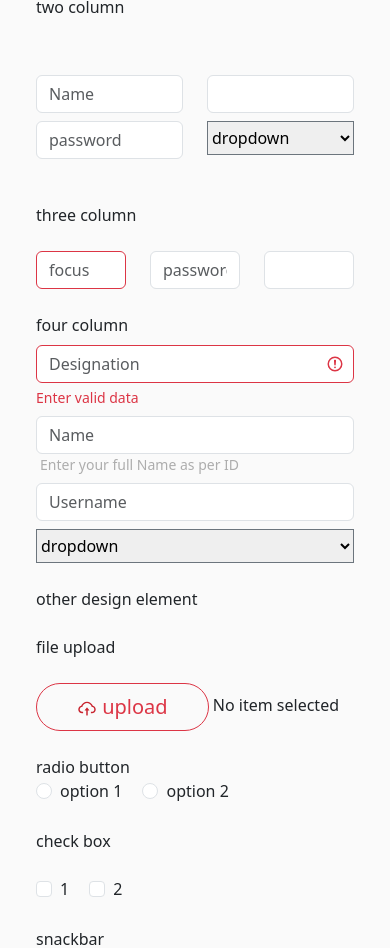
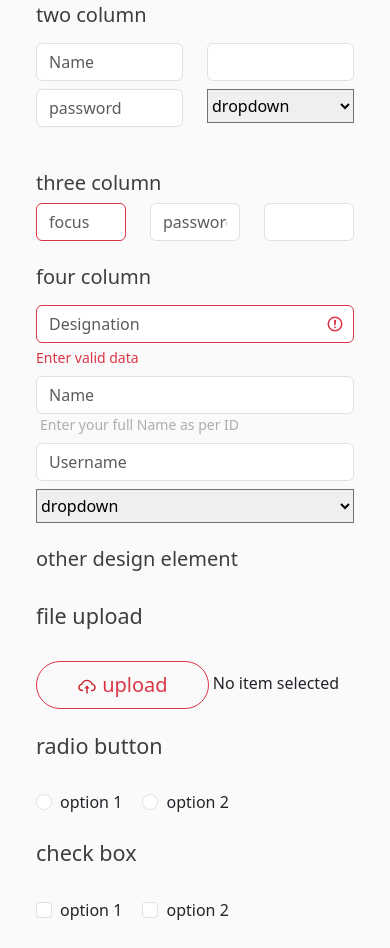
Before and after one commit to HirenPatel15/HTML-Training-Assignment, a plain HTML site: page innerpage.html in a window 390 px wide. Shown: the part 451-1399 px from the top of the page. Drawn offline with nearby package versions, Linux system fonts and the light colour scheme.

Commit message:
make progress on responsive part

```diff
--- a/CSS/style.css
+++ b/CSS/style.css
@@ -39,3 +39,7 @@
 .height{
   height: 100%;
 }
+
+.text-diff{
+  color: #3E3E3E;
+}
--- a/innerpage.html
+++ b/innerpage.html
@@ -91,9 +91,9 @@
             </div>
             <div class="col-lg-10 px-5">
                 <h2 class="my-5 ms-3">Analysis</h2>
-
+                <h5 class="text-diff">
                     one column
-
+                </h5>
 
                 <div class="input-group mb-3">
                     <div class="input-group-prepend">
@@ -104,8 +104,7 @@
 
                 <div class="col-md pb-4">
 
-                    <select class="dropdown py-1 show-menu-arrow  w-100"
-                        title="Choose one of the following...">
+                    <select class="dropdown py-1 show-menu-arrow  w-100" title="Choose one of the following...">
                         <option class="text-secondary">dropdown </option>
                         <option>Option1</option>
                         <option>Option2</option>
@@ -127,10 +126,9 @@
                         placeholder="Multiple line"></textarea>
                 </div>
                 <br>
-                two column
-                <br>
-                <br>
-                <br>
+
+                <h5 class="text-diff">two column</h5>
+
                 <div class="row">
                     <div class="col-6 py-2">
                         <input type="text" class="form-control" id="basic-url" aria-describedby="basic-addon3"
@@ -159,16 +157,18 @@
                     </div>
                 </div>
                 <br>
-                three column
-                <br>
-                <br>
+                <h5 class="text-diff">
+                    three column</h5>
                 <div>
+
                     <div class="row align-items-start">
                         <div class="col bor">
-                            <input type="text" class="form-control border-danger" id="basic-url" aria-describedby="basic-addon3"placeholder="focus">
+                            <input type="text" class="form-control border-danger" id="basic-url"
+                                aria-describedby="basic-addon3" placeholder="focus">
                         </div>
                         <div class="col">
-                            <input type="password" class="form-control" id="basic-url" aria-describedby="basic-addon3" placeholder="password">
+                            <input type="password" class="form-control" id="basic-url" aria-describedby="basic-addon3"
+                                placeholder="password">
 
                         </div>
                         <div class="col">
@@ -178,7 +178,9 @@
                     </div>
                 </div>
                 <br>
+                <h5 class="text-diff">
                     four column
+                </h5>
                 <div class="row">
 
                     <div class=" col-lg-3 col-md-6 col-sm-12 mt-2">
@@ -213,18 +215,24 @@
                     </div>
                 </div>
                 <br>
-                other design element
-                <br> <br>
+                <h5 class="text-diff">
+                    other design element</h5>
+                    <br>
+                <h4 class="text-diff">
                     file upload
-                <br> <br>
-                <button class="login btn border-danger btn-lg btn-inline rounded-pill text-danger opacity-20" type="button">
+                </h4> <br>
+                <button class="login btn border-danger btn-lg btn-inline rounded-pill text-danger opacity-20"
+                    type="button">
                     <img src="./Images/cloud-upload-icon.svg" alt="" class=" p-12 "> upload</button>
                 No item selected
                 <br> <br>
+                <h4 class="text-diff">
+
                     radio button
+                </h4>
                 <br>
                 <div class="form-check form-check-inline">
-                    <input class="form-check-input" type="radio" name="inlineRadioOptions" id="inlineRadio1"
+                    <input class="form-check-input " type="radio" name="inlineRadioOptions" id="inlineRadio1"
                         value="option1">
                     <label class="form-check-label" for="inlineRadio1">option 1</label>
                 </div>
@@ -234,15 +242,18 @@
                     <label class="form-check-label-danger" for="inlineRadio2">option 2</label>
                 </div>
                 <br> <br>
-                check box <br>
+
+                <h4 class="text-diff">
+                    check box
+                </h4>
 <br>
                 <div class="form-check form-check-inline">
                     <input class="form-check-input" type="checkbox" id="inlineCheckbox1" value="option1">
-                    <label class="form-check-label" for="inlineCheckbox1">1</label>
+                    <label class="form-check-label" for="inlineCheckbox1">option 1</label>
                 </div>
                 <div class="form-check form-check-inline">
                     <input class="form-check-input" type="checkbox" id="inlineCheckbox2" value="option2">
-                    <label class="form-check-label" for="inlineCheckbox2">2</label>
+                    <label class="form-check-label" for="inlineCheckbox2">option 2</label>
                 </div><br> <br>
                 snackbar
                 <div class="row">
```
Lines whose indentation alone changed are shown as unchanged.
